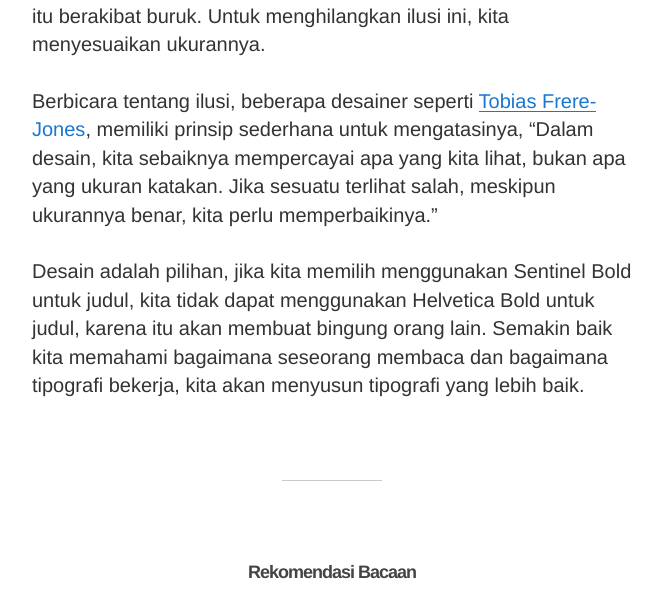
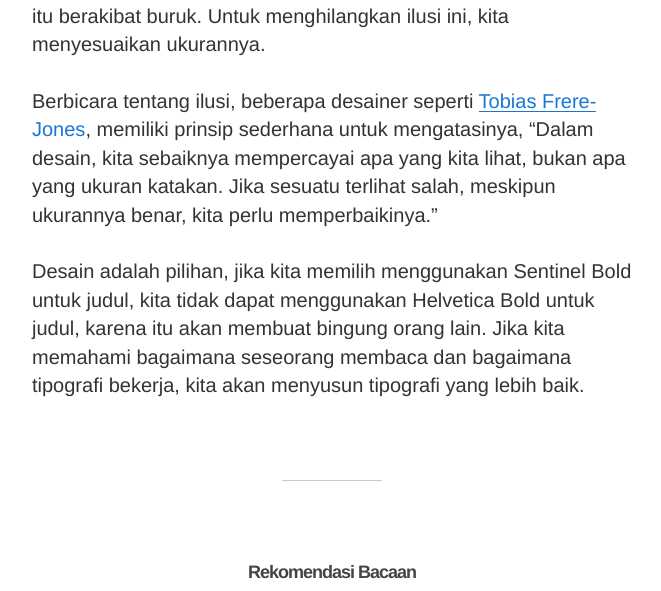
Before and after one commit to tertanda/rnsl.github.io, a Jekyll site: the page built from artikel/tipografi/_posts/2016-11-19-bagaimana-kita-melihat-huruf.md, in a window 1280 px wide and 900 px high, scrolled down 2905 px, cut to the strip 0-591 px from the top of the window. Shown: the whole strip, without its empty margins (308-969 px from the left). Built offline with Jekyll 4.4.1, drawn with Linux system fonts in a browser that asks for light colours.

Commit message:
Update 2016-11-19-bagaimana-kita-melihat-huruf.md

```diff
--- a/artikel/tipografi/_posts/2016-11-19-bagaimana-kita-melihat-huruf.md
+++ b/artikel/tipografi/_posts/2016-11-19-bagaimana-kita-melihat-huruf.md
@@ -37,4 +37,4 @@ Selain detail, kita juga harus memperhatikan ilusi. Jika Anda memperhatikan, hur
 
 Berbicara tentang ilusi, beberapa desainer seperti <a href="https://en.wikipedia.org/wiki/Tobias_Frere-Jones" title="Tobias Frere-Jones" target="_blank">Tobias Frere-Jones</a>, memiliki prinsip sederhana untuk mengatasinya, "Dalam desain, kita sebaiknya mempercayai apa yang kita lihat, bukan apa yang ukuran katakan. Jika sesuatu terlihat salah, meskipun ukurannya benar, kita perlu memperbaikinya."
 
-Desain adalah pilihan, jika kita memilih menggunakan Sentinel Bold untuk judul, kita tidak dapat menggunakan Helvetica Bold untuk judul, karena itu akan membuat bingung orang lain. Semakin baik kita memahami bagaimana seseorang membaca dan bagaimana tipografi bekerja, kita akan menyusun tipografi yang lebih baik.
+Desain adalah pilihan, jika kita memilih menggunakan Sentinel Bold untuk judul, kita tidak dapat menggunakan Helvetica Bold untuk judul, karena itu akan membuat bingung orang lain. Jika kita memahami bagaimana seseorang membaca dan bagaimana tipografi bekerja, kita akan menyusun tipografi yang lebih baik.
```
